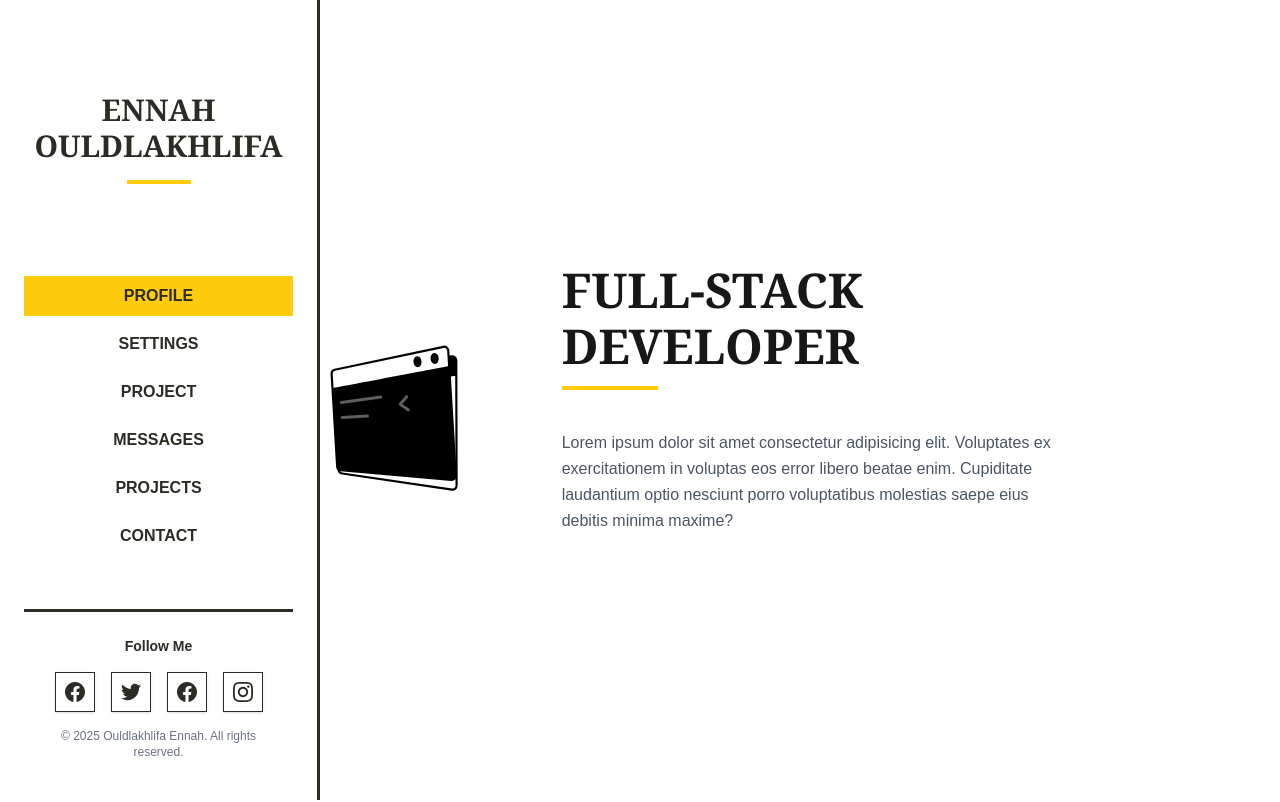
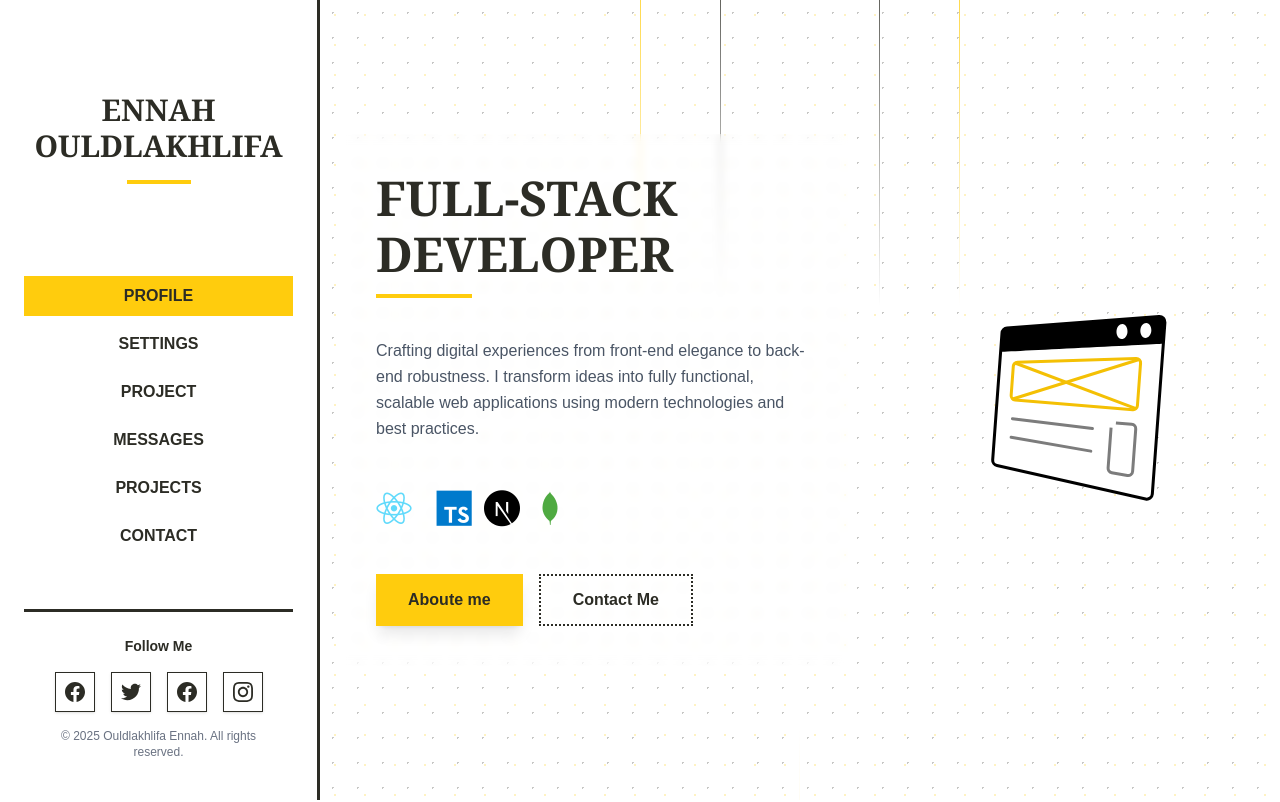
Before and after one commit to ennah123/portfolio, a Next.js app: page / in a window 1280 px wide. Shown: the top 802 px of the page. Built offline with nearby package versions, Linux system fonts and the light colour scheme.

Commit message:
create component for scroll progress and improve the style of the hero section

```diff
--- /dev/null
+++ b/app/components/abouteMe.tsx
@@ -0,0 +1,9 @@
+import React from 'react'
+
+const AbouteMe = () => {
+  return (
+    <div>AbouteMe</div>
+  )
+}
+
+export default AbouteMe
--- a/app/components/hero.tsx
+++ b/app/components/hero.tsx
@@ -1,40 +1,89 @@
 "use client"
 import Lottie from 'lottie-react'
-import React from 'react'
-import svg from "@/public/svgs/svg2.json";
+import React, { useEffect, useState } from 'react'
+import svg from "@/public/svgs/svg1.json";
+import svg2 from "@/public/svgs/svg2.json";
 
 const Hero = () => {
+  const [currentSvg, setCurrentSvg] = useState(svg);
+  const [isVisible, setIsVisible] = useState(true);
+   useEffect(() => {
+    const interval = setInterval(() => {
+      setIsVisible(false);
+      setTimeout(() => {
+        setCurrentSvg(current => current === svg ? svg2 : svg);
+        setIsVisible(true);
+      }, 500);
+    }, 4000);
+
+    return () => clearInterval(interval);
+  }, []);
+
   return (
-   <div className="min-h-screen flex items-center justify-center w-fit px-4 py-8">
-      <div className="flex flex-col lg:flex-row items-center justify-center gap-8 lg:gap-20 max-w-6xl w-full">
-        <div className="w-full max-w-md lg:max-w-lg xl:max-w-xl">
-          <div className="w-full h-64 sm:h-80 lg:h-96">
+   <div className="min-h-screen flex items-center justify-center w-full px-4 py-8 relative overflow-hidden bg-gradient-to-b from-zinc-white via-white to-white ">
+    <div className="absolute inset-0 bg-[radial-gradient(circle,#FFCC0D_1px,transparent_1px)] bg-[size:30px_30px] opacity-25"></div>
+    <div className="absolute inset-0 bg-[radial-gradient(circle,#2C2C25_1px,transparent_1px)] bg-[size:25px_25px] opacity-0 animate-pulse"></div>
+    <div className="absolute inset-0 flex justify-center">
+      {/* Centered cluster of lines */}
+      <div className="relative w-1/3 flex justify-between">
+        <div className="w-[1px] h-full bg-gradient-to-b from-transparent via-c1 to-transparent animate-vertical-beam"></div>
+        <div className="w-[1px] h-full bg-gradient-to-b from-transparent via-c2 to-transparent animate-vertical-beam animation-delay-300"></div>
+        <div className="w-[1px] h-full bg-gradient-to-b from-transparent via-c1 to-transparent animate-vertical-beam animation-delay-600"></div>
+        <div className="w-[1px] h-full bg-gradient-to-b from-transparent via-c2 to-transparent animate-vertical-beam animation-delay-900"></div>
+        <div className="w-[1px] h-full bg-gradient-to-b from-transparent via-c1 to-transparent animate-vertical-beam animation-delay-1200"></div>
+      </div>
+    </div>
+
+      <div className=" bg-gradient-to-b from-c3 via-transparent to-white"></div>
+        <div className="flex flex-col lg:flex-row items-center justify-center gap-8 lg:gap-10 max-w-6xl ">
+          <div className="text-center lg:text-left max-w-md lg:max-w-lg backdrop-blur-xs p-10!">
+            <h1 className="text-3xl text-c2 sm:text-4xl lg:text-5xl font-serif font-extrabold">
+              FULL-STACK
+            </h1>
+            <h1 className="text-3xl text-c2 sm:text-4xl lg:text-5xl font-serif font-extrabold mt-2">
+              DEVELOPER
+            </h1>
+          <div className="w-24 h-1 bg-c1 mx-auto lg:mx-0 mt-4"></div>
+
+          <p className="mt-6 lg:mt-10 text-gray-600 leading-relaxed text-sm sm:text-base">
+            Crafting digital experiences from front-end elegance to back-end robustness.
+            I transform ideas into fully functional, scalable web applications using modern
+            technologies and best practices.
+          </p>
+
+          <div className="mt-8 lg:mt-12 flex flex-wrap gap-3 justify-center lg:justify-start">
+            <i className="devicon-react-original colored text-3xl lg:text-4xl"></i>
+            <i className="devicon-laravel-original colored text-3xl lg:text-4xl"></i>
+            <i className="devicon-typescript-plain colored text-3xl lg:text-4xl"></i>
+            <i className="devicon-nextjs-plain colored text-3xl lg:text-4xl"></i>
+            <i className="devicon-mongodb-plain colored text-3xl lg:text-4xl"></i>
+            <i className="devicon-azuresqldatabase-plain colored text-3xl lg:text-4xl"></i>
+          </div>
+
+          <div className="mt-8 lg:mt-12 flex flex-col sm:flex-row gap-4 justify-center lg:justify-start">
+            <button className="px-8 py-3 bg-c1 text-c2 font-semibold hover:bg-opacity-90 transition-all duration-300 shadow-lg">
+              Aboute me
+            </button>
+            <button className="px-8 py-3 border-2  text-c2 border-dotted border-c2 font-semibold hover:bg-c3 hover:border-2 hover:border-c3 transition-all duration-300">
+              Contact Me
+            </button>
+          </div>
+        </div>
+
+
+
+
+          <div className={`h-64 sm:h-80 lg:h-96 transition-opacity duration-500 ${isVisible ? 'opacity-100' : 'opacity-0'}`}>
             <Lottie
-              animationData={svg}
+              animationData={currentSvg}
               loop={true}
               className="w-full h-full"
             />
           </div>
-        </div>
 
-        <div className="text-center lg:text-left max-w-md lg:max-w-lg">
-          <h1 className="text-3xl sm:text-4xl lg:text-5xl font-serif font-extrabold">
-            FULL-STACK
-          </h1>
-          <h1 className="text-3xl sm:text-4xl lg:text-5xl font-serif font-extrabold mt-2">
-            DEVELOPER
-          </h1>
 
-          <div className="w-24 h-1 bg-c1 mx-auto lg:mx-0 mt-4"></div>
-
-          <p className="mt-6 lg:mt-10 text-gray-600 leading-relaxed text-sm sm:text-base">
-            Lorem ipsum dolor sit amet consectetur adipisicing elit. Voluptates ex exercitationem
-            in voluptas eos error libero beatae enim. Cupiditate laudantium optio nesciunt porro
-            voluptatibus molestias saepe eius debitis minima maxime?
-          </p>
-        </div>
       </div>
-     </div>
+    </div>
   )
 }
 
--- /dev/null
+++ b/app/components/scrollProgress.tsx
@@ -0,0 +1,85 @@
+"use client"
+import { useEffect, useState } from 'react'
+
+const ScrollIndicator = () => {
+  const [scrollProgress, setScrollProgress] = useState(0)
+  const [activeSection, setActiveSection] = useState(0)
+  const sections = ['hero', 'about', 'projects', 'contact']
+
+  useEffect(() => {
+    const updateScrollProgress = () => {
+      const scrollTop = window.scrollY
+      const docHeight = document.documentElement.scrollHeight - window.innerHeight
+      const progress = (scrollTop / docHeight) * 100
+      setScrollProgress(progress)
+    }
+
+    const observer = new IntersectionObserver(
+      (entries) => {
+        entries.forEach((entry) => {
+          if (entry.isIntersecting) {
+            const index = sections.indexOf(entry.target.id)
+            if (index !== -1) {
+              setActiveSection(index)
+            }
+          }
+        })
+      },
+      {
+        threshold: 0.6,
+        rootMargin: '-10% 0px -10% 0px' // Adjusts the trigger zone
+      }
+    )
+
+    // Wait for page to load before observing sections
+    const timeoutId = setTimeout(() => {
+      sections.forEach(section => {
+        const element = document.getElementById(section)
+        if (element) {
+          observer.observe(element)
+        } else {
+          console.warn(`Section with id '${section}' not found`)
+        }
+      })
+    }, 100)
+
+    window.addEventListener('scroll', updateScrollProgress)
+
+    return () => {
+      window.removeEventListener('scroll', updateScrollProgress)
+      observer.disconnect()
+      clearTimeout(timeoutId)
+    }
+  }, [sections])
+
+  return (
+    <>
+      {/* Vertical Progress Bar on Right Side */}
+      <div className="fixed right-0 top-0 w-1 h-full z-50 bg-c2/20">
+        <div
+          className="w-full bg-c1 transition-all duration-100"
+          style={{ height: `${scrollProgress}%` }}
+        />
+      </div>
+
+      {/* Section Dots */}
+      <div className="fixed right-6 top-1/2 transform -translate-y-1/2 z-50 flex flex-col gap-4">
+        {sections.map((section, index) => (
+          <a
+            key={section}
+            href={`#${section}`}
+            className={`w-3 h-3 rounded-full border-2 transition-all duration-300 ${
+              index === activeSection
+                ? 'bg-c1 border-c1 scale-125'
+                : 'bg-transparent border-c2 opacity-60 hover:opacity-100'
+            }`}
+            title={section.charAt(0).toUpperCase() + section.slice(1)}
+          />
+        ))}
+      </div>
+    </>
+  )
+}
+
+
+export default ScrollIndicator
--- a/app/globals.css
+++ b/app/globals.css
@@ -10,6 +10,7 @@
   --color-foreground: var(--foreground);
   --color-c1: #FFCC0D;
   --color-c2: #2C2C25;
+  --color-c3: #F2F2F2;
   --font-sans: var(--font-geist-sans);
   --font-mono: var(--font-geist-mono);
 }
@@ -20,9 +21,66 @@
     --foreground: #ededed;
   }
 }
-
+html{
+  overscroll-behavior: none;
+}
 body {
   background: var(--background);
   color: var(--foreground);
   font-family: Arial, Helvetica, sans-serif;
 }
+@keyframes verticalBeam {
+  0% {
+    transform: translateY(-100%);
+    opacity: 0;
+  }
+  20% {
+    opacity: 1;
+  }
+  80% {
+    opacity: 1;
+  }
+  100% {
+    transform: translateY(100%);
+    opacity: 0;
+  }
+}
+
+.animate-vertical-beam {
+  animation: verticalBeam 3s linear infinite;
+}
+
+.animation-delay-500 { animation-delay: 0.5s; }
+.animation-delay-750 { animation-delay: 0.75s; }
+.animation-delay-1000 { animation-delay: 1s; }
+.animation-delay-1500 { animation-delay: 1.5s; }
+.animation-delay-1750 { animation-delay: 1.75s; }
+.animation-delay-2000 { animation-delay: 2s; }
+
+
+@keyframes verticalBeam {
+  0% {
+    transform: translateY(-100%);
+    opacity: 0;
+  }
+  20% {
+    opacity: 1;
+  }
+  80% {
+    opacity: 1;
+  }
+  100% {
+    transform: translateY(100%);
+    opacity: 0;
+  }
+}
+
+.animate-vertical-beam {
+  animation: verticalBeam 2.5s linear infinite;
+}
+
+.animation-delay-200 { animation-delay: 0.2s; }
+.animation-delay-400 { animation-delay: 0.4s; }
+.animation-delay-600 { animation-delay: 0.6s; }
+.animation-delay-800 { animation-delay: 0.8s; }
+.animation-delay-1000 { animation-delay: 1s; }
--- a/app/layout.tsx
+++ b/app/layout.tsx
@@ -2,6 +2,8 @@ import type { Metadata } from "next";
 import { Geist, Geist_Mono } from "next/font/google";
 import "./globals.css";
 import SideBar from "@/app/components/sideBar";
+import SectionProgress from "./components/scrollProgress";
+import ScrollIndicator from "./components/scrollProgress";
 
 const geistSans = Geist({
   variable: "--font-geist-sans",
@@ -25,12 +27,22 @@ export default function RootLayout({
 }>) {
   return (
     <html lang="en">
+      <head>
+        <link
+          rel="stylesheet"
+          type="text/css"
+          href="https://cdn.jsdelivr.net/gh/devicons/devicon@latest/devicon.min.css"
+        />
+      </head>
       <body
         className={`${geistSans.variable} ${geistMono.variable} antialiased`}
       >
-        <div className="flex min-h-screen">
-          <SideBar/>
-          <div className="flex-1 flex">
+        <div className="flex min-h-screen bg-white">
+          <div className="lg:w-80">
+            <SideBar />
+          </div>
+
+          <div className="flex-1 flex items-center justify-center bg-white">
             {children}
           </div>
         </div>
--- a/app/page.tsx
+++ b/app/page.tsx
@@ -1,12 +1,11 @@
+import AbouteMe from "./components/abouteMe";
 import Hero from "./components/hero";
 
 export default function Home() {
   return (
-    <div className="flex-1 bg-white min-h-screen flex items-center justify-center">
-      <div className="w-full max-w-4xl">
-        <Hero/>
-        <Hero/>
-      </div>
+     <div className="w-full ">
+      <Hero />
+      <AbouteMe/>
     </div>
   );
 }
```
